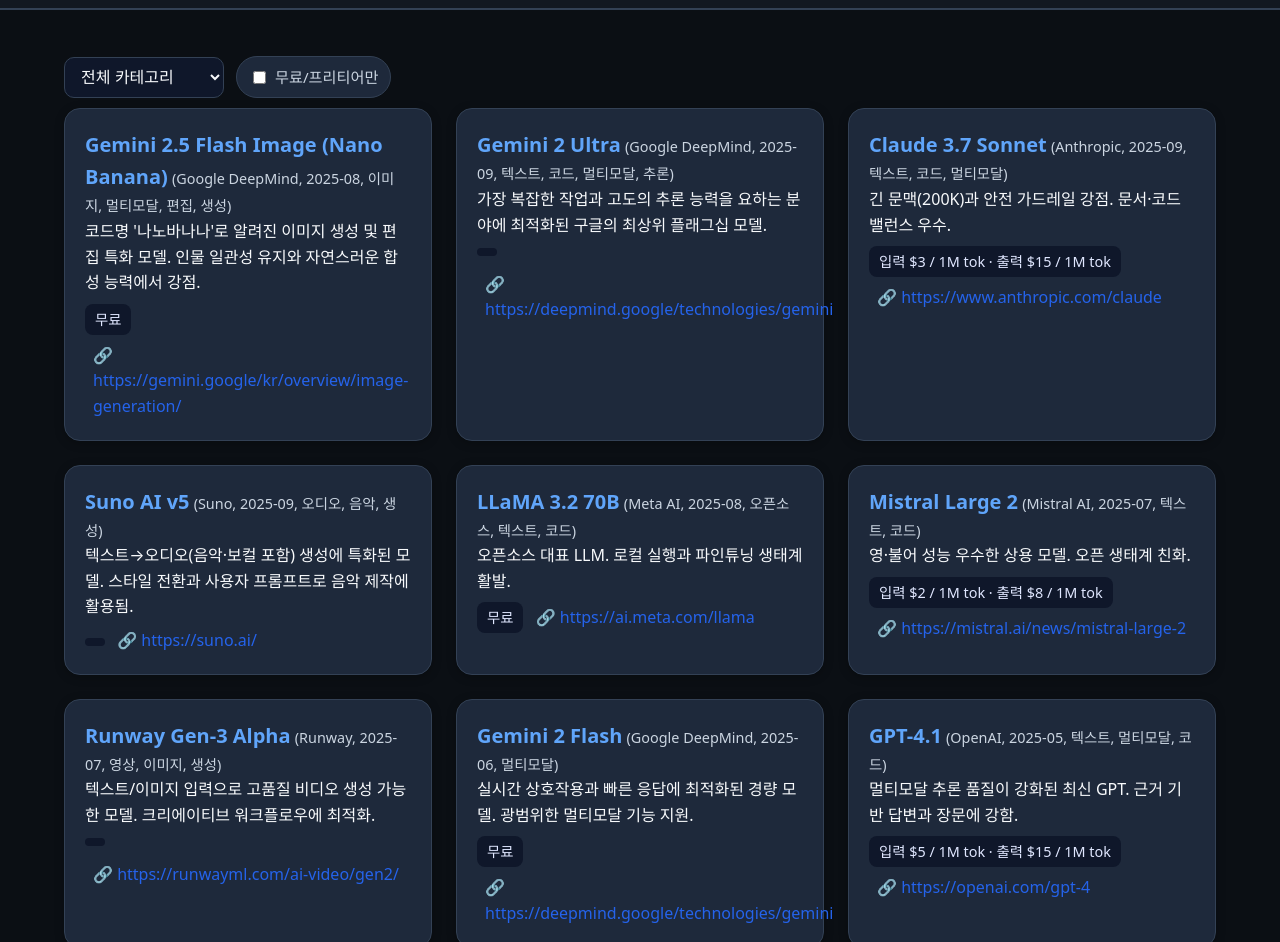
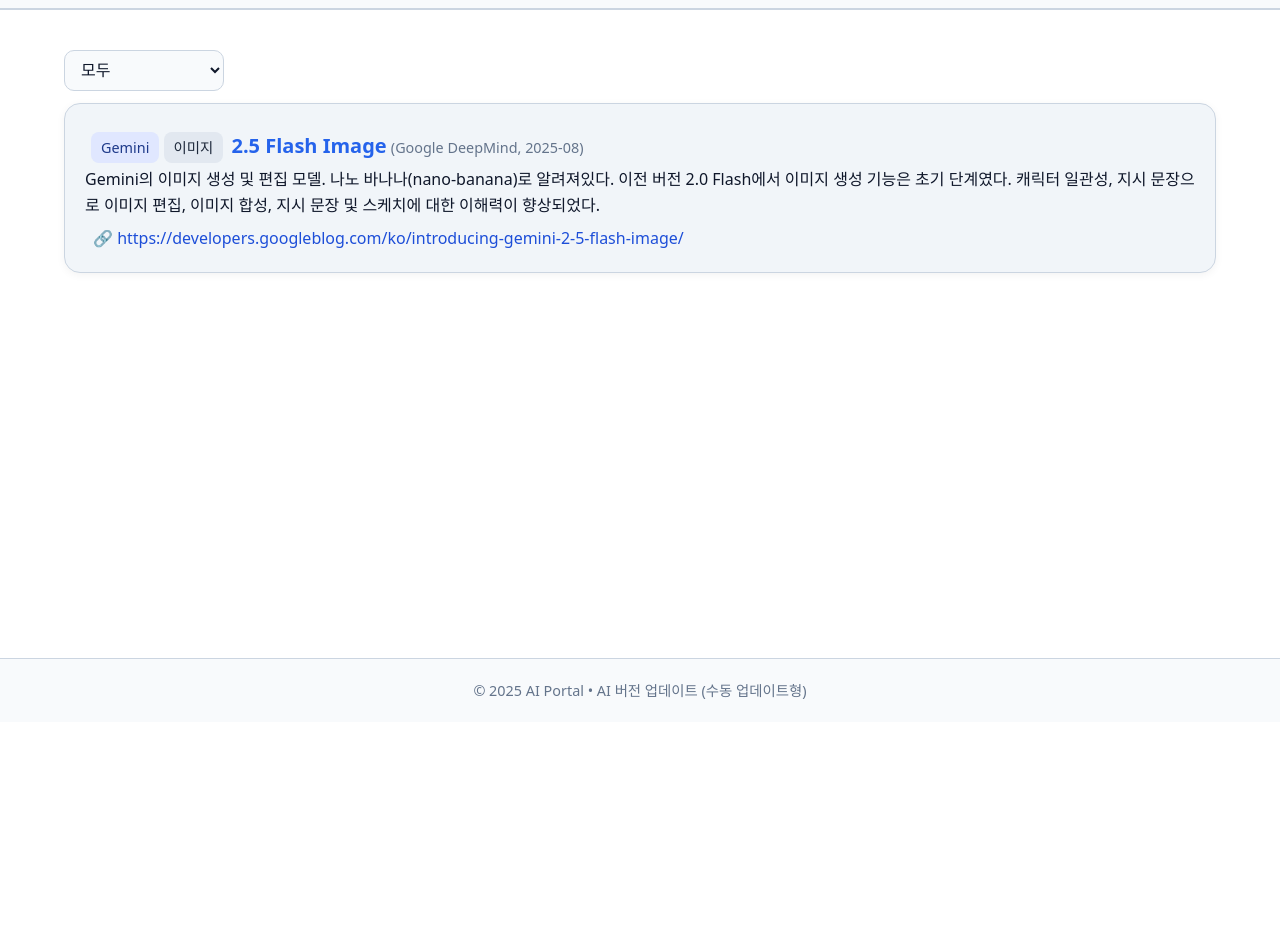
Before and after one commit to chaebinkim25/chaebinkim25.github.io, a plain HTML site: page index.html in a window 1280 px wide. Shown: the part 78-1020 px from the top of the page. After the commit the page ends 800 px from the top, so only its background shows below. Drawn offline with Linux system fonts and the light colour scheme.

Commit message:
AI 버전 업데이트

```diff
--- a/app.js
+++ b/app.js
@@ -1,94 +1,207 @@
 // models-only app.js
 const els = {
   aiCatFilter: document.getElementById('aiCatFilter'),
-  aiFreeOnly: document.getElementById('aiFreeOnly'),
   aiList: document.getElementById('aiList'),
 };
 
 let ALL_MODELS = [];
 
-// ✅ 카테고리 매칭 헬퍼 (이미지/영상 ⇄ 이미지/비디오 포함)
-function categoryMatches(selected, rawCat){
-  if(!selected) return true;
-  if(!rawCat) return false;
+/* -------------------------
+ * 유틸
+ * ------------------------- */
+function parseDateLoose(s) {
+  if (!s) return null;
+  const str = String(s).trim();
+  const m = str.match(/^(\d{4})(?:-(\d{1,2}))?(?:-(\d{1,2}))?$/);
+  if (!m) return null;
+  const y = Number(m[1]);
+  const mo = Number(m[2] || 1) - 1;
+  const d = Number(m[3] || 1);
+  const dt = new Date(Date.UTC(y, mo, d));
+  return isNaN(dt.getTime()) ? null : dt;
+}
 
-  // 모델의 카테고리를 배열로 정규화
+function sortModelsByDateDesc(items) {
+  return [...items].sort((a, b) => {
+    const da = parseDateLoose(a.date);
+    const db = parseDateLoose(b.date);
+    if (da && db) return db - da;
+    if (da && !db) return -1;
+    if (!da && db) return 1;
+    return String(a.name || '').localeCompare(String(b.name || ''));
+  });
+}
+
+/* -------------------------
+ * 카테고리 매칭
+ * ------------------------- */
+function categoryMatches(selected, rawCat) {
+  if (!selected) return true;
+  if (!rawCat) return false;
+
   const modelCats = (Array.isArray(rawCat) ? rawCat : [rawCat])
     .filter(Boolean)
     .map(s => String(s).trim().toLowerCase());
 
   const sel = String(selected).trim().toLowerCase();
 
-  // '이미지/영상' 선택 시 허용 토큰(한/영, 변형 포함)
   if (sel === '이미지/영상' || sel === 'image/video' || sel === 'media') {
     const accept = new Set([
       '이미지','영상','비디오','이미지/영상',
-      'image','video','image/video','multimodal','multi-modal','multi modal'
+      'image','video','image/video','media',
+      'multimodal','multi-modal','multi modal'
     ]);
     return modelCats.some(c => accept.has(c));
   }
 
-  // 그 외는 정확/포함 매칭(배열이면 includes, 문자열이면 동일)
   return modelCats.includes(sel);
 }
 
-function formatPrice(p){
-  if(!p) return '가격 정보 없음';
-  const fr = p.free ? '무료' : '유료';
-  if(p.free) return fr;
-  const parts = [];
-  if(p.subscription) parts.push(`1달 구독: ${p.subscription}`);
-  if(p.input) parts.push(`입력 ${p.input}`);
-  if(p.output) parts.push(`출력 ${p.output}`);
-  if(p.image) parts.push(`이미지 ${p.image}`);
-  if(p.audio) parts.push(`오디오 ${p.audio}`);
-  return [parts.join(' · ')].filter(Boolean).join(' — ');
+/* -------------------------
+ * 카테고리 옵션 구성
+ *  - models.json에서 카테고리 자동 수집
+ *  - '이미지/영상' 특수 옵션 포함
+ *  - '오픈소스' 우선 배치(있을 때)
+ * ------------------------- */
+function collectCategories(items) {
+  const set = new Map(); // key: lower, val: original label
+  for (const m of items) {
+    if (!m?.category) continue;
+    const cats = Array.isArray(m.category) ? m.category : [m.category];
+    for (const c of cats) {
+      const label = String(c).trim();
+      if (!label) continue;
+      const key = label.toLowerCase();
+      if (!set.has(key)) set.set(key, label); // 처음 본 라벨 보존
+    }
+  }
+  return Array.from(set.values());
 }
 
-function renderModels(){
+
+function populateCategoryFilter(items) {
+  const sel = els.aiCatFilter;
+  if (!sel) return;
+
+  const prev = sel.value; // 기존 선택값 기억
+
+  // 기본/특수 옵션
+  const SPECIALS = [
+    { value: '', label: '모두' },
+  ];
+
+  // 데이터에서 수집
+  let cats = collectCategories(items);
+
+  // 우선순위: '오픈소스'가 있으면 맨 앞쪽(특수 옵션 다음)
+  const priority = ['오픈소스'];
+  cats.sort((a, b) => {
+    const ia = priority.indexOf(a);
+    const ib = priority.indexOf(b);
+    if (ia !== -1 || ib !== -1) {
+      if (ia === -1) return 1;
+      if (ib === -1) return -1;
+      return ia - ib;
+    }
+    // 그 외는 가나다/알파벳 정렬
+    return a.localeCompare(b, 'ko');
+  });
+
+  // 렌더
+  sel.innerHTML = '';
+  for (const o of SPECIALS) {
+    const opt = document.createElement('option');
+    opt.value = o.value;
+    opt.textContent = o.label;
+    sel.appendChild(opt);
+  }
+  for (const c of cats) {
+    const opt = document.createElement('option');
+    opt.value = c;
+    opt.textContent = c;
+    sel.appendChild(opt);
+  }
+
+  // 기존 선택 복원(없으면 그대로)
+  if ([...sel.options].some(o => o.value === prev)) {
+    sel.value = prev;
+  }
+}
+
+/* -------------------------
+ * 렌더링
+ * ------------------------- */
+function renderModels() {
   const box = els.aiList;
-  if(!box) return;
+  if (!box) return;
+
   const cat = els.aiCatFilter?.value || '';
-  const freeOnly = els.aiFreeOnly?.checked;
   box.innerHTML = '';
-  const items = ALL_MODELS.filter(m=>{
-    const okCat = categoryMatches(cat, m.category);
-    const okFree = !freeOnly || (!!m.price?.free || (m.price?.trial===true));
-    return okCat && okFree;
-  });
-  if(!items.length){ box.textContent = '해당 조건의 모델이 없습니다.'; return; }
-  for(const m of items){
-    const price = formatPrice(m.price);
-    const cats = Array.isArray(m.category)? m.category.join(', ') : (m.category||'');
+
+  let items = ALL_MODELS.filter(m => categoryMatches(cat, m.category));
+  items = sortModelsByDateDesc(items);
+
+  if (!items.length) {
+    box.textContent = '해당 조건의 모델이 없습니다.';
+    return;
+  }
+
+  for (const m of items) {
+    const org = m.org || '';
+    const date = m.date || '';
+    const fam = m.model_family ? `<span class="pill" style="margin-left:6px">${m.model_family}</span>` : '';
+
+    let catPills = '';
+    if (m.category) {
+      const cats = Array.isArray(m.category) ? m.category : [m.category];
+      catPills = cats
+        .map(c => `<span class="pill" style="background:#e2e8f0; color:#1e293b; margin-right:4px;">${c}</span>`)
+        .join('');
+    }
+
+    const url = m.url ? String(m.url) : '';
+    const urlAnchor = url ? `<a href="${url}" target="_blank" style="margin-left:8px">🔗 ${url}</a>` : '';
+
     const div = document.createElement('div');
     div.className = 'cite';
     div.innerHTML = `
-      <b>${m.name}</b> <small>(${m.org}${m.date?`, ${m.date}`:''}${cats?`, ${cats}`:''})</small><br>
-      ${m.desc || ''}<br>
-      <span class="pill">${price}</span>
-      <a href="${m.url}" target="_blank" style="margin-left:8px">🔗 ${m.url}</a>
+      ${fam} ${catPills} <b>${m.name || '이름 없음'}</b>
+      ${org || date ? ` <small>(${[org, date].filter(Boolean).join(', ')})</small>` : ''}<br>
+
+      ${m.desc ? `<div style="margin-top:4px">${m.desc}</div>` : ''}
+      ${urlAnchor}
     `;
     box.appendChild(div);
   }
 }
 
-async function loadModels(){
-  try{
+/* -------------------------
+ * 데이터 로딩
+ * ------------------------- */
+async function loadModels() {
+  try {
     const res = await fetch('models.json', { cache: 'no-cache' });
     if (!res.ok) throw new Error(`HTTP ${res.status}`);
     const items = await res.json();
     ALL_MODELS = Array.isArray(items) ? items : [];
+
+    // ✅ 카테고리 선택 옵션을 데이터로부터 채움
+    populateCategoryFilter(ALL_MODELS);
+
     renderModels();
-  }catch(e){
+  } catch (e) {
     const box = els.aiList;
-    if(!box) return;
+    if (!box) return;
     box.classList.add('danger');
     box.textContent = '모델 정보를 불러올 수 없습니다: ' + e.message;
   }
 }
 
-document.addEventListener('change', (e)=>{
-  if(e.target && (e.target.id==='aiCatFilter' || e.target.id==='aiFreeOnly')){
+/* -------------------------
+ * 이벤트
+ * ------------------------- */
+document.addEventListener('change', (e) => {
+  if (e.target && e.target.id === 'aiCatFilter') {
     renderModels();
   }
 });
--- a/index.html
+++ b/index.html
@@ -1,38 +1,26 @@
 <!doctype html>
-
 <html lang="ko">
 <head>
   <meta charset="utf-8" />
   <meta name="viewport" content="width=device-width, initial-scale=1" />
-  <title>🧠 최신 AI 모델</title>
+  <title>AI 버전 업데이트</title>
   <link rel="stylesheet" href="styles.css" />
 </head>
 <body>
 <div class="app">
   <header>
-    <h1>🧠 최신 AI 모델</h1>
+    <h1>AI 버전 업데이트</h1>
   </header>
 
   <main class="col wide">
     <div class="panel">
-      <div class="flex" style="margin:6px 0 10px 0">
-        <select id="aiCatFilter" class="input" style="max-width:180px">
-          <option value="">전체 카테고리</option>
-          <option>오픈소스</option>
-          <option>텍스트</option>
-          <option>코드</option>
-          <option>이미지/영상</option>
-          <option>오디오/음성</option>
-          <option>멀티모달</option>
-        </select>
-        <label class="tag"><input id="aiFreeOnly" type="checkbox">무료/프리티어만</label>
-      </div>
+      <select id="aiCatFilter"></select>
       <div id="aiList"></div>
     </div>
   </main>
 
   <footer>
-    © 2025 AI Portal • 최신 AI 모델 정보 (수동 업데이트형)
+    © 2025 AI Portal • AI 버전 업데이트 (수동 업데이트형)
   </footer>
 </div>
 <script src="app.js"></script>
--- a/models.json
+++ b/models.json
@@ -1,209 +1,11 @@
 [
   {
-    "name": "Gemini 2.5 Flash Image (Nano Banana)",
+    "name": "2.5 Flash Image",
+    "model_family": "Gemini",
     "org": "Google DeepMind",
     "date": "2025-08",
-    "category": ["이미지", "멀티모달", "편집", "생성"],
-    "desc": "코드명 '나노바나나'로 알려진 이미지 생성 및 편집 특화 모델. 인물 일관성 유지와 자연스러운 합성 능력에서 강점.",
-    "url": "https://gemini.google/kr/overview/image-generation/",
-    "price": { "free": true, "trial": false, "notes": "Gemini 플랫폼을 통해 이용 가능" }
-  },
-  {
-    "name": "Gemini 2 Ultra",
-    "org": "Google DeepMind",
-    "date": "2025-09",
-    "category": ["텍스트", "코드", "멀티모달", "추론"],
-    "desc": "가장 복잡한 작업과 고도의 추론 능력을 요하는 분야에 최적화된 구글의 최상위 플래그십 모델.",
-    "url": "https://deepmind.google/technologies/gemini",
-    "price": { "free": false, "trial": false, "notes": "유료 플랜(Gemini Advanced)을 통해 이용" }
-  },
-  {
-    "name": "Claude 3.7 Sonnet",
-    "org": "Anthropic",
-    "date": "2025-09",
-    "category": ["텍스트", "코드", "멀티모달"],
-    "desc": "긴 문맥(200K)과 안전 가드레일 강점. 문서·코드 밸런스 우수.",
-    "url": "https://www.anthropic.com/claude",
-    "price": { "free": false, "trial": true, "input": "$3 / 1M tok", "output": "$15 / 1M tok" }
-  },
-  {
-    "name": "Suno AI v5",
-    "org": "Suno",
-    "date": "2025-09",
-    "category": ["오디오", "음악", "생성"],
-    "desc": "텍스트→오디오(음악·보컬 포함) 생성에 특화된 모델. 스타일 전환과 사용자 프롬프트로 음악 제작에 활용됨.",
-    "url": "https://suno.ai/",
-    "price": { "free": false, "trial": true }
-  },
-  {
-    "name": "LLaMA 3.2 70B",
-    "org": "Meta AI",
-    "date": "2025-08",
-    "category": ["오픈소스", "텍스트", "코드"],
-    "desc": "오픈소스 대표 LLM. 로컬 실행과 파인튜닝 생태계 활발.",
-    "url": "https://ai.meta.com/llama",
-    "price": { "free": true, "trial": false }
-  },
-  {
-    "name": "Mistral Large 2",
-    "org": "Mistral AI",
-    "date": "2025-07",
-    "category": ["텍스트", "코드"],
-    "desc": "영·불어 성능 우수한 상용 모델. 오픈 생태계 친화.",
-    "url": "https://mistral.ai/news/mistral-large-2",
-    "price": { "free": false, "trial": true, "input": "$2 / 1M tok", "output": "$8 / 1M tok" }
-  },
-  {
-    "name": "Runway Gen-3 Alpha",
-    "org": "Runway",
-    "date": "2025-07",
-    "category": ["영상", "이미지", "생성"],
-    "desc": "텍스트/이미지 입력으로 고품질 비디오 생성 가능한 모델. 크리에이티브 워크플로우에 최적화.",
-    "url": "https://runwayml.com/ai-video/gen2/",
-    "price": { "free": false, "trial": true }
-  },
-  {
-    "name": "Gemini 2 Flash",
-    "org": "Google DeepMind",
-    "date": "2025-06",
-    "category": ["멀티모달"],
-    "desc": "실시간 상호작용과 빠른 응답에 최적화된 경량 모델. 광범위한 멀티모달 기능 지원.",
-    "url": "https://deepmind.google/technologies/gemini",
-    "price": { "free": true, "trial": false }
-  },
-  {
-    "name": "GPT-4.1",
-    "org": "OpenAI",
-    "date": "2025-05",
-    "category": ["텍스트", "멀티모달", "코드"],
-    "desc": "멀티모달 추론 품질이 강화된 최신 GPT. 근거 기반 답변과 장문에 강함.",
-    "url": "https://openai.com/gpt-4",
-    "price": { "free": false, "trial": false, "input": "$5 / 1M tok", "output": "$15 / 1M tok" }
-  },
-  {
-    "name": "Midjourney V7",
-    "org": "Midjourney, Inc.",
-    "date": "2025-04",
-    "category": ["이미지", "멀티모달"],
-    "desc": "커뮤니티 기반 스타일·프롬프트 공유와 고해상도 이미지 생성에 강점.",
-    "url": "https://www.midjourney.com/",
-    "price": { "free": false, "trial": true, "subscription": "$10 / month" }
-  },
-  {
-    "name": "Gamma",
-    "org": "Gamma Labs",
-    "date": "2025-02",
-    "category": ["프레젠테이션", "PPT", "생성"],
-    "desc": "콘텐츠 중심의 자동 프레젠테이션 생성 도구. 문서·링크·이미지를 입력하면 스토리라인과 디자인을 자동 구성.",
-    "url": "https://gamma.app/",
-    "price": { "free": false, "trial": true, "subscription": "자세한 요금은 홈페이지 참조" }
-  },
-  {
-    "name": "Cohere Command R",
-    "org": "Cohere",
-    "date": "2024-03",
-    "category": ["텍스트", "검색", "임베딩"],
-    "desc": "검색·임베딩 성능을 강화한 텍스트 모델 계열. RAG 워크플로우에 최적화.",
-    "url": "https://cohere.com/models",
-    "price": { "free": false, "trial": true }
-  },
-  {
-    "name": "DALL·E 3",
-    "org": "OpenAI",
-    "date": "2023-10",
-    "category": ["이미지", "멀티모달", "생성"],
-    "desc": "텍스트 프롬프트 기반 고품질 이미지 생성. ChatGPT 통합으로 대화형 이미지 생성 가능.",
-    "url": "https://openai.com/dall-e-3/",
-    "price": { "free": false, "trial": false, "notes": "ChatGPT Plus 포함(월 $20), API: 예시 $0.04 / image" }
-  },
-  {
-    "name": "Adobe Firefly",
-    "org": "Adobe",
-    "date": "2023-09",
-    "category": ["이미지", "멀티모달", "크리에이티브"],
-    "desc": "상업적 사용권을 염두에 둔 이미지·벡터·텍스트-이미지 생성 도구. Adobe Creative Cloud와 통합.",
-    "url": "https://www.adobe.com/products/firefly.html",
-    "price": { "free": true, "trial": false }
-  },
-  {
-    "name": "Falcon 180B",
-    "org": "TII",
-    "date": "2023-09",
-    "category": ["오픈소스", "텍스트"],
-    "desc": "대형 공개 모델로 연구·상업적 활용을 염두에 둔 오픈 라이선스 제공.",
-    "url": "https://falconllm.tii.ae/",
-    "price": { "free": true, "trial": false }
-  },
-  {
-    "name": "Stable Diffusion XL (SDXL)",
-    "org": "Stability AI",
-    "date": "2023-07",
-    "category": ["이미지", "오픈소스", "생성"],
-    "desc": "고품질 오픈소스 이미지 생성 모델. 로컬 실행 및 다양한 커스텀 파인튜닝 가능.",
-    "url": "https://stability.ai/stablediffusion",
-    "price": { "free": true, "trial": false }
-  },
-  {
-    "name": "Beautiful.ai",
-    "org": "Beautiful.AI",
-    "date": "2024-11",
-    "category": ["프레젠테이션", "PPT", "디자인"],
-    "desc": "디자인 가이드를 적용해 자동 레이아웃과 일관된 스타일의 슬라이드를 만들어주는 도구. 협업 기능 지원.",
-    "url": "https://www.beautiful.ai/",
-    "price": { "free": false, "trial": true, "subscription": "$12 / month (예시)" }
-  },
-  {
-    "name": "Tome",
-    "org": "Tome",
-    "date": "2024-08",
-    "category": ["프레젠테이션", "스토리텔링", "멀티모달"],
-    "desc": "스토리 중심의 프레젠테이션 제작에 강점. 멀티모달 입력(텍스트·이미지·링크)을 바탕으로 내러티브 기반 슬라이드 제작.",
-    "url": "https://tome.app/",
-    "price": { "free": true, "trial": false, "notes": "상용 기능은 유료" }
-  },
-  {
-    "name": "SlidesAI",
-    "org": "SlidesAI",
-    "date": "2024-06",
-    "category": ["프레젠테이션", "PPT", "자동생성"],
-    "desc": "간단한 텍스트 입력으로 슬라이드를 자동 생성하고 요약·포인트 추출을 지원. 기존 슬라이드 보완에도 유용.",
-    "url": "https://www.slidesai.io/",
-    "price": { "free": false, "trial": true }
-  },
-  {
-    "name": "Synthesia",
-    "org": "Synthesia",
-    "date": "2023-04",
-    "category": ["비디오", "아바타", "생성"],
-    "desc": "AI 아바타 기반 텍스트→비디오 생성 서비스. 교육·기업용 비디오 제작에 널리 사용됨. 다국어 음성 생성 지원.",
-    "url": "https://www.synthesia.io/",
-    "price": { "free": false, "trial": true, "subscription": "엔터프라이즈/사용량 기반" }
-  },
-  {
-    "name": "Pictory",
-    "org": "Pictory",
-    "date": "2023-12",
-    "category": ["비디오", "요약", "편집"],
-    "desc": "긴 영상에서 핵심 장면을 자동 추출하거나 텍스트에서 비디오를 생성하는 도구. 자막·요약 기능을 제공.",
-    "url": "https://pictory.ai/",
-    "price": { "free": false, "trial": true, "subscription": "월별 요금제 존재" }
-  },
-  {
-    "name": "VEED",
-    "org": "VEED.IO",
-    "date": "2023-05",
-    "category": ["비디오", "편집", "자막"],
-    "desc": "브라우저 기반 비디오 편집기로, 자막 자동 생성·번역, 템플릿 기반 편집, 소셜용 포맷 변환에 강점.",
-    "url": "https://www.veed.io/",
-    "price": { "free": true, "trial": false, "subscription": "유료 플랜 제공" }
-  },
-  {
-    "name": "Descript",
-    "org": "Descript",
-    "date": "2022-10",
-    "category": ["비디오", "오디오", "편집", "전사"],
-    "desc": "오디오·비디오 편집을 텍스트 기반으로 처리하는 도구. 전사, 오버더빙, 화면 편집 및 협업 기능 강함.",
-    "url": "https://www.descript.com/",
-    "price": { "free": true, "trial": false, "subscription": "프리미엄 기능 유료" }
+    "category": ["이미지"],
+    "desc": "Gemini의 이미지 생성 및 편집 모델. 나노 바나나(nano-banana)로 알려져있다. 이전 버전 2.0 Flash에서 이미지 생성 기능은 초기 단계였다. 캐릭터 일관성, 지시 문장으로 이미지 편집, 이미지 합성, 지시 문장 및 스케치에 대한 이해력이 향상되었다.",
+    "url": "https://developers.googleblog.com/ko/introducing-gemini-2-5-flash-image/"
   }
 ]
--- a/styles.css
+++ b/styles.css
@@ -1,15 +1,15 @@
 /* ===============================
-   최신 AI 모델 보기 좋은 카드형 스타일
+   최신 AI 모델 보기 좋은 카드형 스타일 (화이트 테마)
    =============================== */
 :root {
-  --bg: #0b0f14;
-  --panel: #121821;
-  --muted: #cbd5e1;
-  --text: #f8fafc;
-  --accent: #60a5fa;
-  --card: #1e293b;
-  --border: #334155;
-  --highlight: #2563eb;
+  --bg: #ffffff;
+  --panel: #f8fafc;
+  --muted: #64748b;
+  --text: #0f172a;
+  --accent: #2563eb;
+  --card: #f1f5f9;
+  --border: #cbd5e1;
+  --highlight: #1d4ed8;
 }
 
 * { box-sizing: border-box; }
@@ -46,6 +46,11 @@
   padding: 40px 5%;
 }
 
+/* 카테고리 선택 드롭다운 아래 여백 */
+#aiCatFilter {
+  margin-bottom: 12px; /* 필요 시 16~20px로 조절 */
+}
+
 .flex {
   display: flex;
   gap: 12px;
@@ -56,7 +61,7 @@
 }
 
 .input, select {
-  background: #0f172a;
+  background: #f8fafc;
   color: var(--text);
   border: 1px solid var(--border);
   border-radius: 10px;
@@ -72,7 +77,7 @@
   display: inline-flex;
   align-items: center;
   gap: 6px;
-  background: #1e293b;
+  background: #e2e8f0;
   border: 1px solid var(--border);
   color: var(--muted);
   padding: 8px 12px;
@@ -94,12 +99,12 @@
   border-radius: 16px;
   padding: 20px;
   transition: all 0.25s ease;
-  box-shadow: 0 2px 10px rgba(0,0,0,0.25);
+  box-shadow: 0 2px 8px rgba(0,0,0,0.05);
 }
 .cite:hover {
   border-color: var(--highlight);
   transform: translateY(-3px);
-  box-shadow: 0 4px 16px rgba(37,99,235,0.3);
+  box-shadow: 0 4px 14px rgba(37,99,235,0.15);
 }
 .cite b {
   font-size: 1.25rem;
@@ -112,8 +117,8 @@
 .cite .pill {
   display: inline-block;
   margin-top: 8px;
-  background: #0f172a;
-  color: #e0e7ff;
+  background: #e0e7ff;
+  color: #1e3a8a;
   border-radius: 8px;
   padding: 4px 10px;
   font-size: 0.9rem;
@@ -136,6 +141,7 @@
   font-size: 0.9rem;
   padding: 20px;
   border-top: 1px solid var(--border);
+  background: var(--panel);
 }
 
 @media (max-width: 768px) {
```
